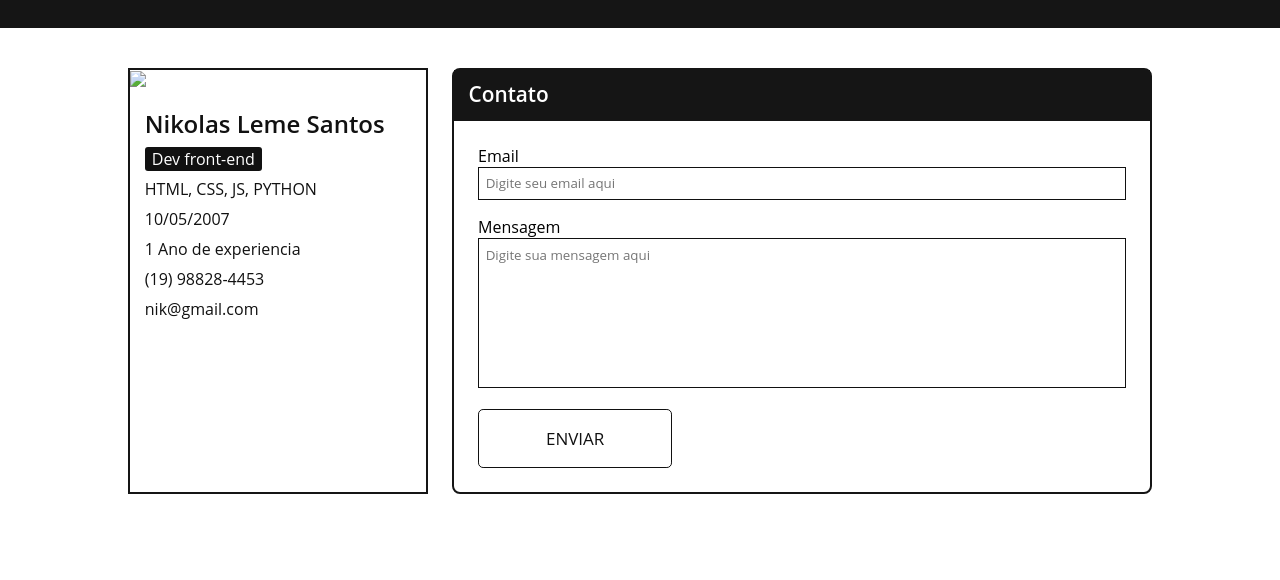
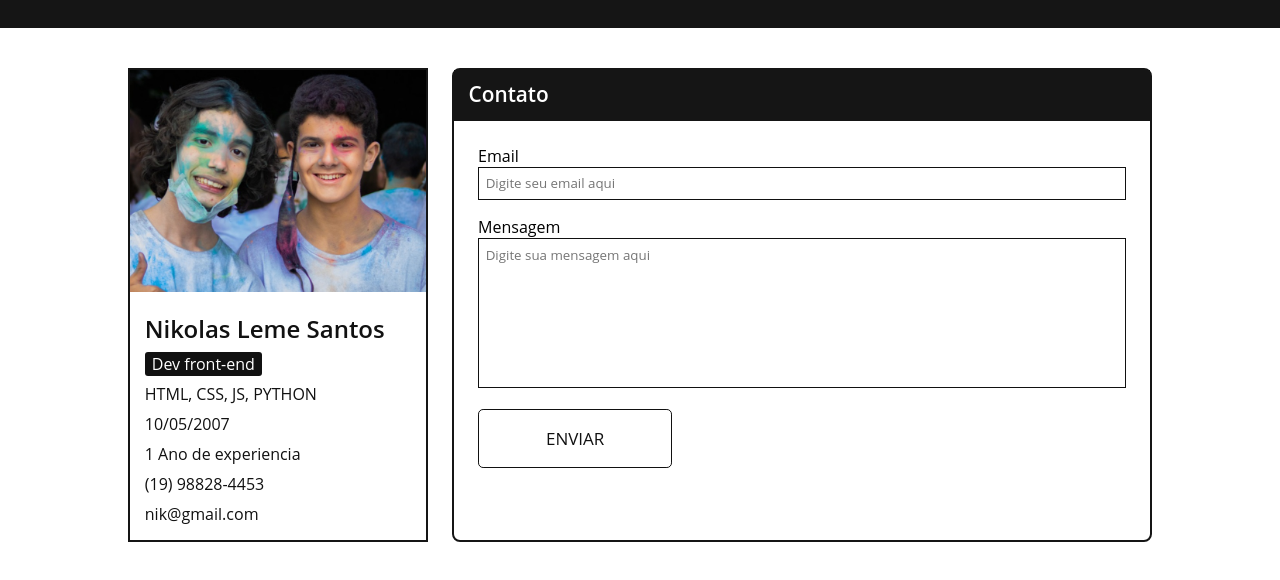
Before and after one commit to nikk7007/javascript, a plain HTML site: page portifólio para treino/contato.html in a window 1280 px wide. Shown: the part 92-672 px from the top of the page. Drawn offline with Linux system fonts and the light colour scheme.

Commit message:
Update contato.html

```diff
--- a/portifólio para treino/contato.html
+++ b/portifólio para treino/contato.html
@@ -32,7 +32,7 @@
   <main class="cont mainContato">
 
     <div class="cardCont cardContContato">
-      <img src="eu e o max.jpg">
+      <img src="Foto-pessoal.jpg">
       <div class="infos">
         <p class="subTitle"> Nikolas Leme Santos</p>
         <p>
```
